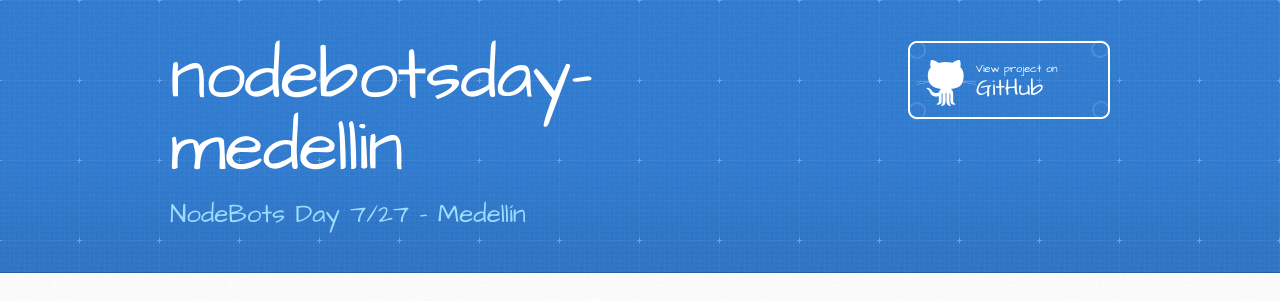
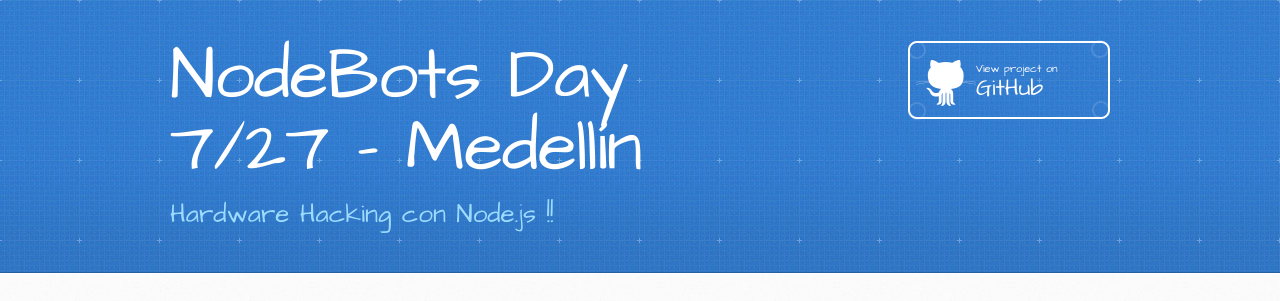
Before and after one commit to coljs/nodebotsday-medellin, a plain HTML site: page index.html in a window 1280 px wide. Shown: the top 301 px of the page. Drawn offline with Linux system fonts and the light colour scheme.

```diff
--- a/index.html
+++ b/index.html
@@ -13,14 +13,14 @@
     <script src="//html5shiv.googlecode.com/svn/trunk/html5.js"></script>
     <![endif]-->
 
-    <title>nodebotsday-medellin by ColombiaJS</title>
+    <title>NodeBots Day 7/27 - Medellín by ColombiaJS</title>
   </head>
 
   <body>
     <header>
       <div class="inner">
-        <h1>nodebotsday-medellin</h1>
-        <h2>NodeBots Day 7/27 - Medellín</h2>
+        <h1>NodeBots Day 7/27 - Medellín</h1>
+        <h2>Hardware Hacking con Node.js !!</h2>
         <a href="https://github.com/ColombiaJS/nodebotsday-medellin" class="button"><small>View project on</small>GitHub</a>
       </div>
     </header>
```
Also changed, not shown: params.json (+1 -1 lines).
